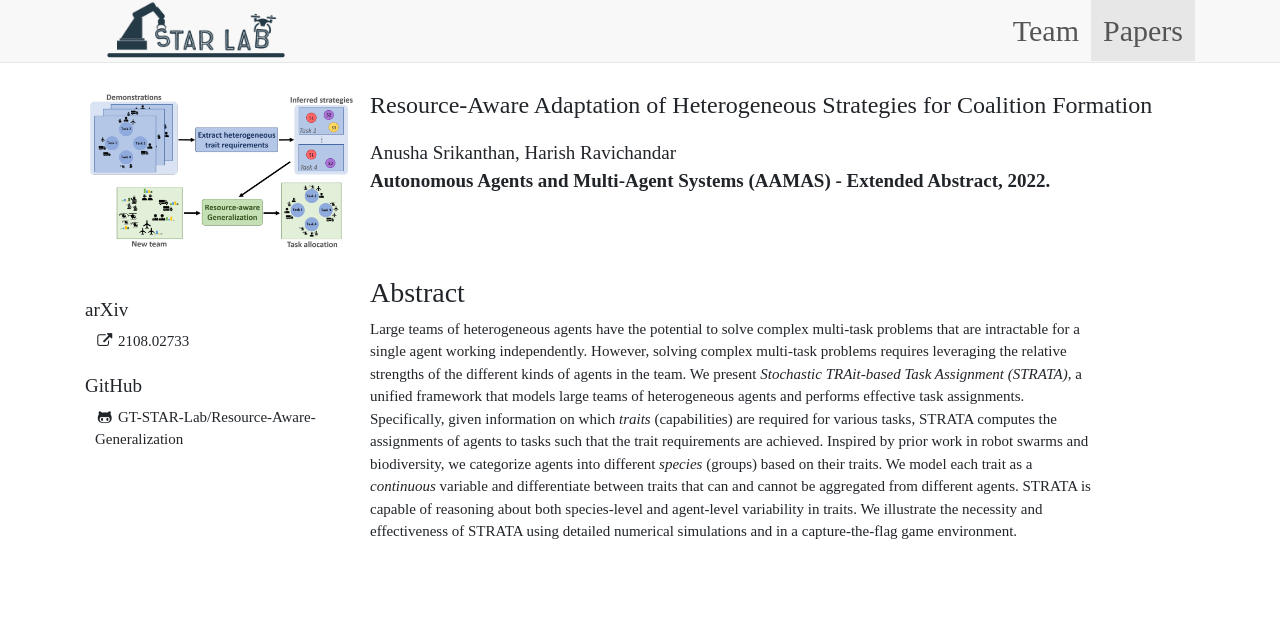
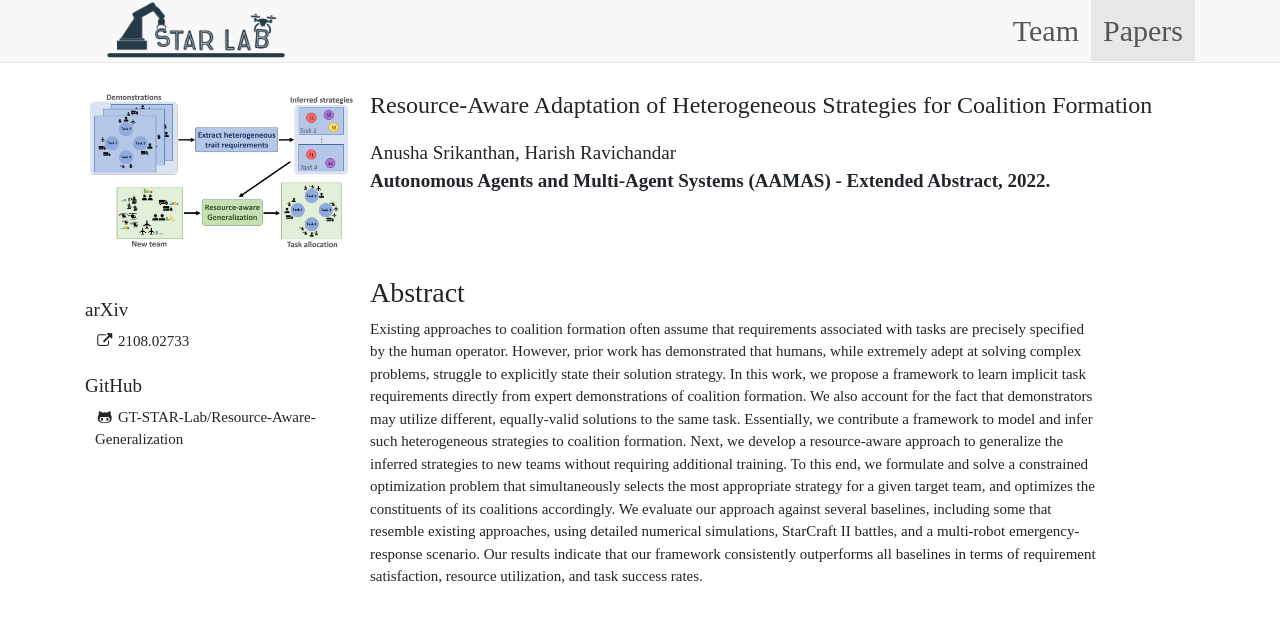
Before and after one commit to GT-STAR-Lab/gt-star-lab.github.io, a Jekyll site: the page built from papers/_posts/2022-05-13-srikanthan-multi-strategy.md, in a window 1280 px wide. Shown: the top 622 px of the page. Built offline with Jekyll 4.4.1, drawn with Linux system fonts in a browser that asks for light colours; some web fonts are replaced.

Commit message:
added abstract to Anusha's paper

```diff
--- a/papers/_posts/2022-05-13-srikanthan-multi-strategy.md
+++ b/papers/_posts/2022-05-13-srikanthan-multi-strategy.md
@@ -12,4 +12,4 @@ github: GT-STAR-Lab/Resource-Aware-Generalization
 
 ## Abstract
 
-Large teams of heterogeneous agents have the potential to solve complex multi-task problems that are intractable for a single agent working independently. However, solving complex multi-task problems requires leveraging the relative strengths of the different kinds of agents in the team. We present *Stochastic TRAit-based Task Assignment (STRATA)*, a unified framework that models large teams of heterogeneous agents and performs effective task assignments. Specifically, given information on which *traits* (capabilities) are required for various tasks, STRATA computes the assignments of agents to tasks such that the trait requirements are achieved. Inspired by prior work in robot swarms and biodiversity, we categorize agents into different *species* (groups) based on their traits. We model each trait as a *continuous* variable and differentiate between traits that can and cannot be aggregated from different agents. STRATA is capable of reasoning about both species-level and agent-level variability in traits. We illustrate the necessity and effectiveness of STRATA using detailed numerical simulations and in a capture-the-flag game environment.
+Existing approaches to coalition formation often assume that requirements associated with tasks are precisely specified by the human operator. However, prior work has demonstrated that humans, while extremely adept at solving complex problems, struggle to explicitly state their solution strategy. In this work, we propose a framework to learn implicit task requirements directly from expert demonstrations of coalition formation. We also account for the fact that demonstrators may utilize different, equally-valid solutions to the same task. Essentially, we contribute a framework to model and infer such heterogeneous strategies to coalition formation. Next, we develop a resource-aware approach to generalize the inferred strategies to new teams without requiring additional training. To this end, we formulate and solve a constrained optimization problem that simultaneously selects the most appropriate strategy for a given target team, and optimizes the constituents of its coalitions accordingly. We evaluate our approach against several baselines, including some that resemble existing approaches, using detailed numerical simulations, StarCraft II battles, and a multi-robot emergency-response scenario. Our results indicate that our framework consistently outperforms all baselines in terms of requirement satisfaction, resource utilization, and task success rates.
```
